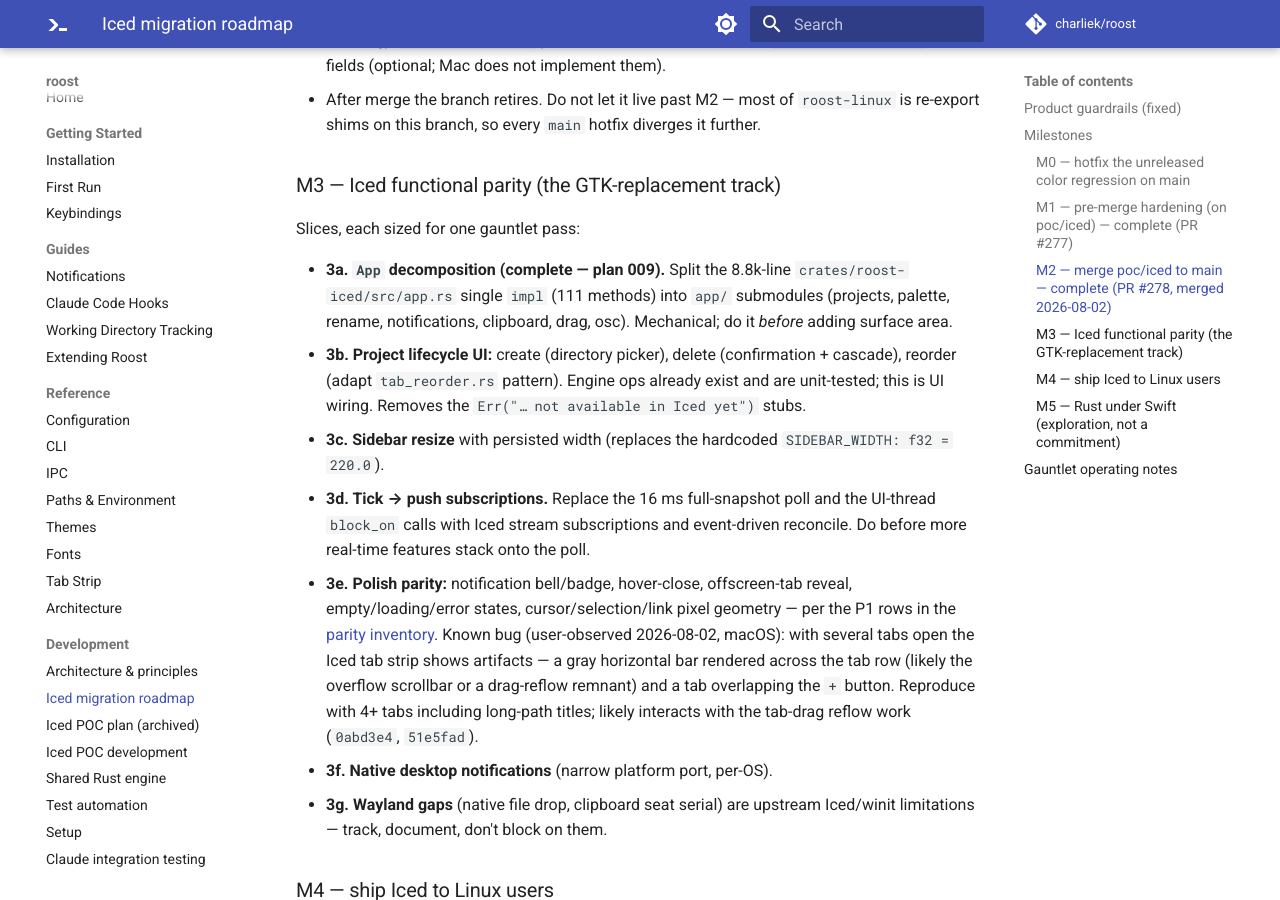
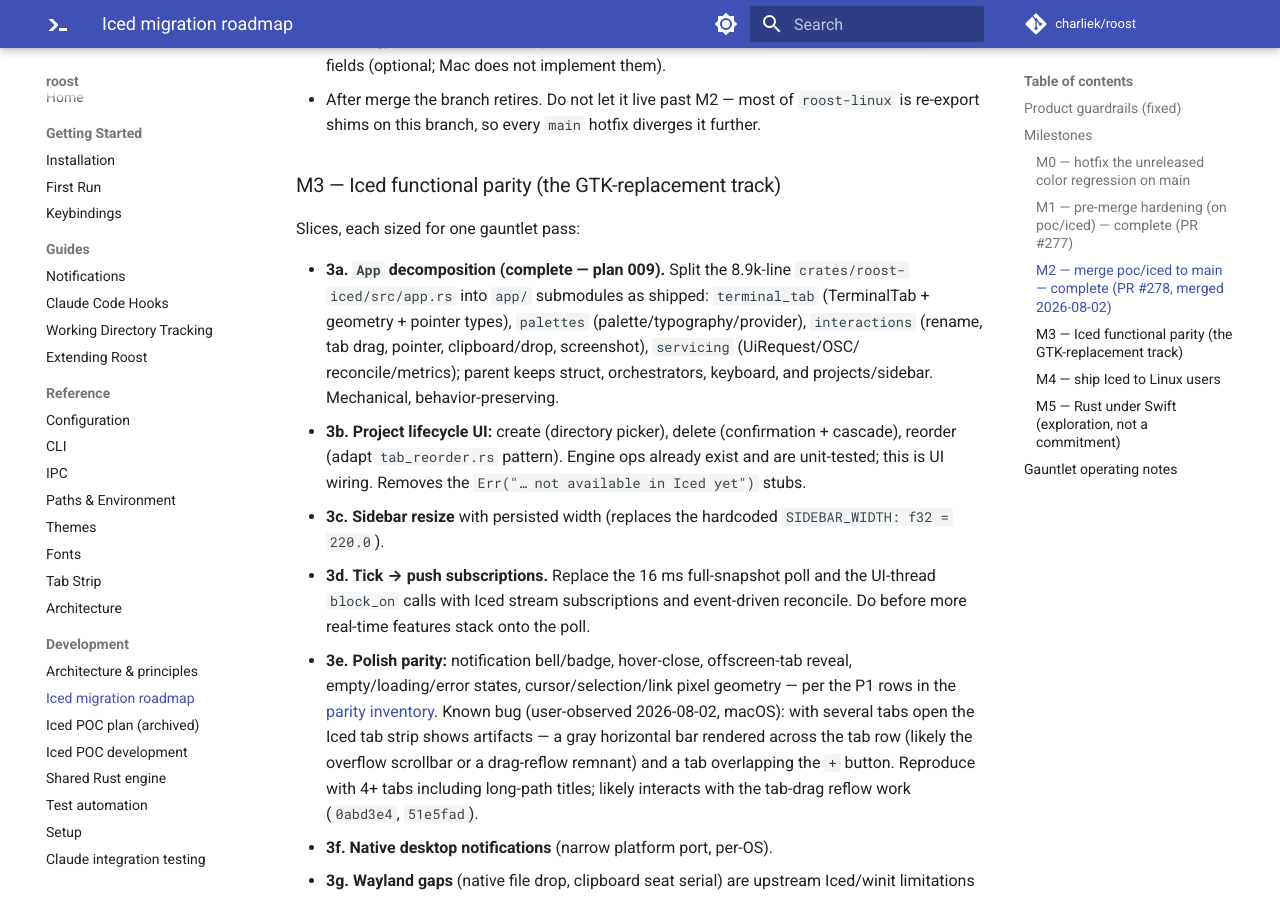
Before and after one commit to charliek/roost, an MkDocs documentation site: the page built from docs/development/iced-migration-roadmap.md, in a window 1280 px wide and 900 px high, scrolled down 2585 px. Built offline with MkDocs 1.6.1 and Material for MkDocs 9.7.7, drawn with Linux system fonts in a browser that asks for light colours; comment, search, counter and statistics services are not loaded.

Commit message:
docs(roadmap): record the shipped 3a module split
CodeRabbit review finding on #279: the bullet named the planned split,
not the delivered one.

Co-Authored-By: Claude Fable 5 <noreply@anthropic.com>
Claude-Session: https://claude.ai/code/session_01WLKWsLV45DAk61xG6Utj3e

```diff
--- a/docs/development/iced-migration-roadmap.md
+++ b/docs/development/iced-migration-roadmap.md
@@ -116,10 +116,13 @@ full iced 2×2 matrix. `poc/iced` is retired (merged, branch pointer kept).
 
 Slices, each sized for one gauntlet pass:
 
-* **3a. `App` decomposition (complete — plan 009).** Split the 8.8k-line
-  `crates/roost-iced/src/app.rs` single `impl` (111 methods) into
-  `app/` submodules (projects, palette, rename, notifications, clipboard,
-  drag, osc). Mechanical; do it *before* adding surface area.
+* **3a. `App` decomposition (complete — plan 009).** Split the 8.9k-line
+  `crates/roost-iced/src/app.rs` into `app/` submodules as shipped:
+  `terminal_tab` (TerminalTab + geometry + pointer types), `palettes`
+  (palette/typography/provider), `interactions` (rename, tab drag,
+  pointer, clipboard/drop, screenshot), `servicing` (UiRequest/OSC/
+  reconcile/metrics); parent keeps struct, orchestrators, keyboard, and
+  projects/sidebar. Mechanical, behavior-preserving.
 * **3b. Project lifecycle UI:** create (directory picker), delete
   (confirmation + cascade), reorder (adapt `tab_reorder.rs` pattern). Engine
   ops already exist and are unit-tested; this is UI wiring. Removes the
```
